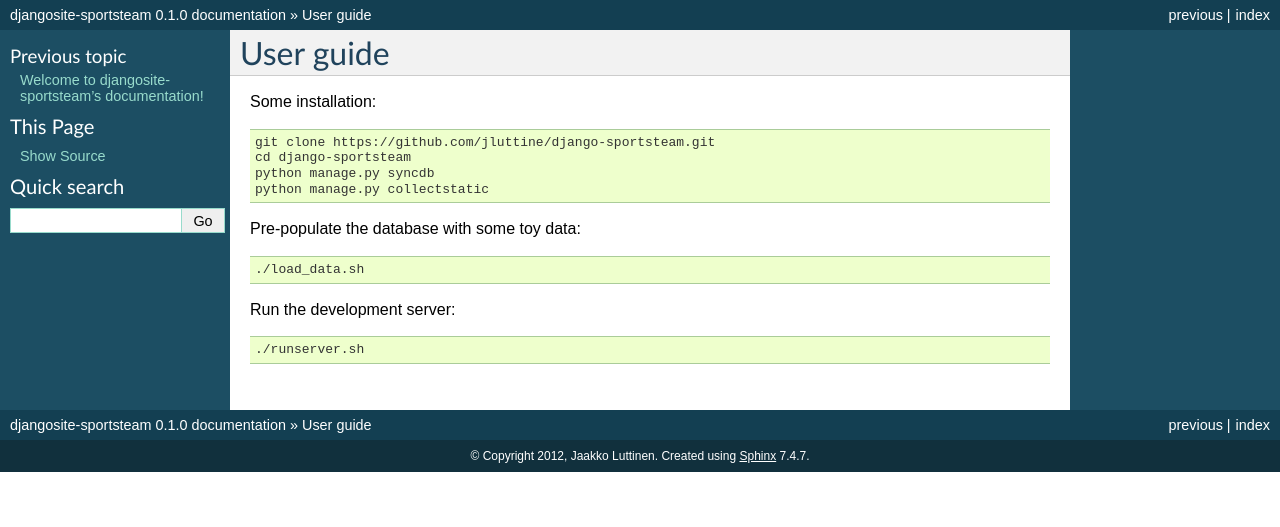
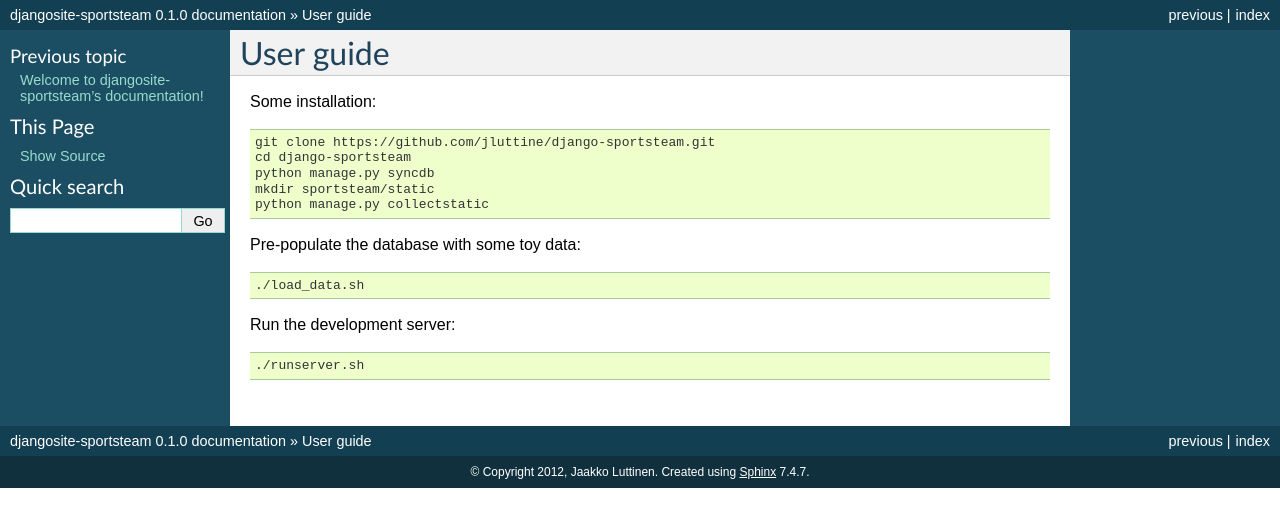
Before and after one commit to jluttine/django-sportsteam, a Sphinx documentation site: the page built from docs/userguide.rst, in a window 1280 px wide. Shown: the top 527 px of the page. Built offline with Sphinx 7.4.7, drawn with Linux system fonts in a browser that asks for light colours.

Commit message:
Fix installation bug

```diff
--- a/docs/userguide.rst
+++ b/docs/userguide.rst
@@ -8,6 +8,7 @@ Some installation:
    git clone https://github.com/jluttine/django-sportsteam.git
    cd django-sportsteam
    python manage.py syncdb
+   mkdir sportsteam/static
    python manage.py collectstatic
 
 Pre-populate the database with some toy data:
```
